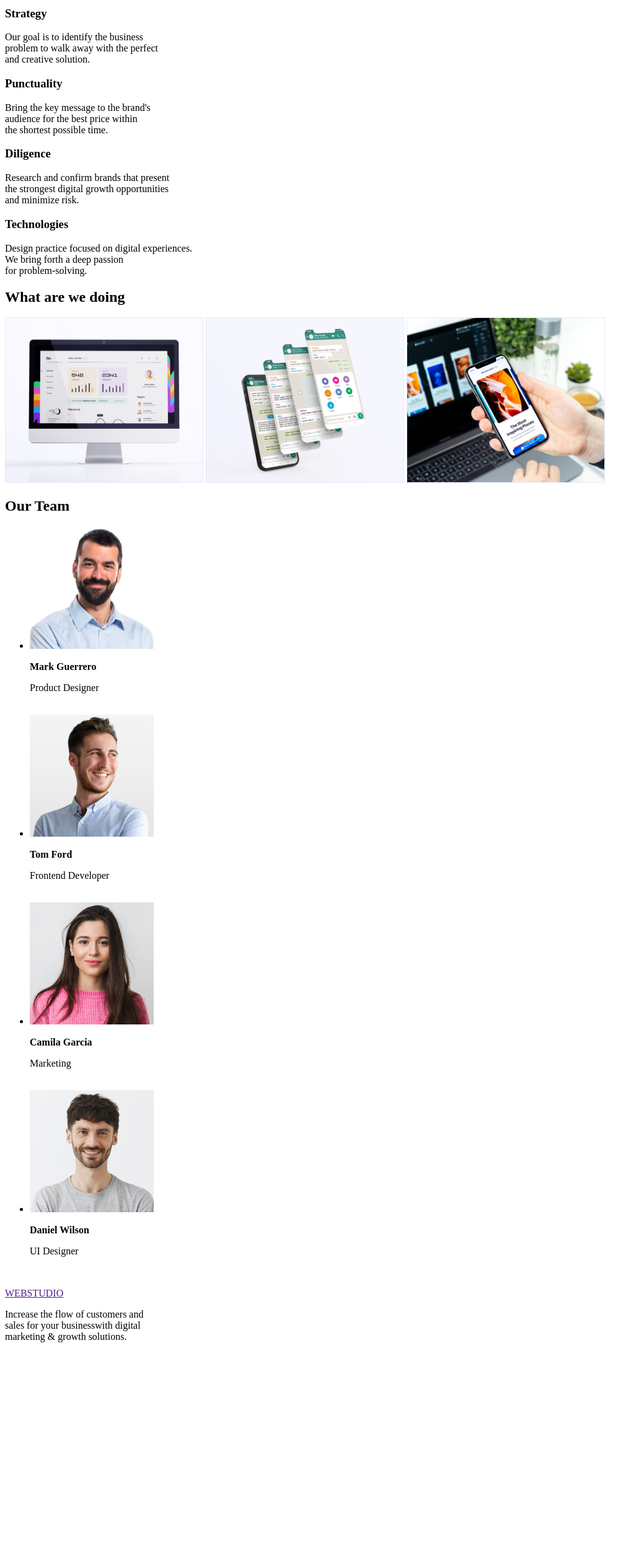
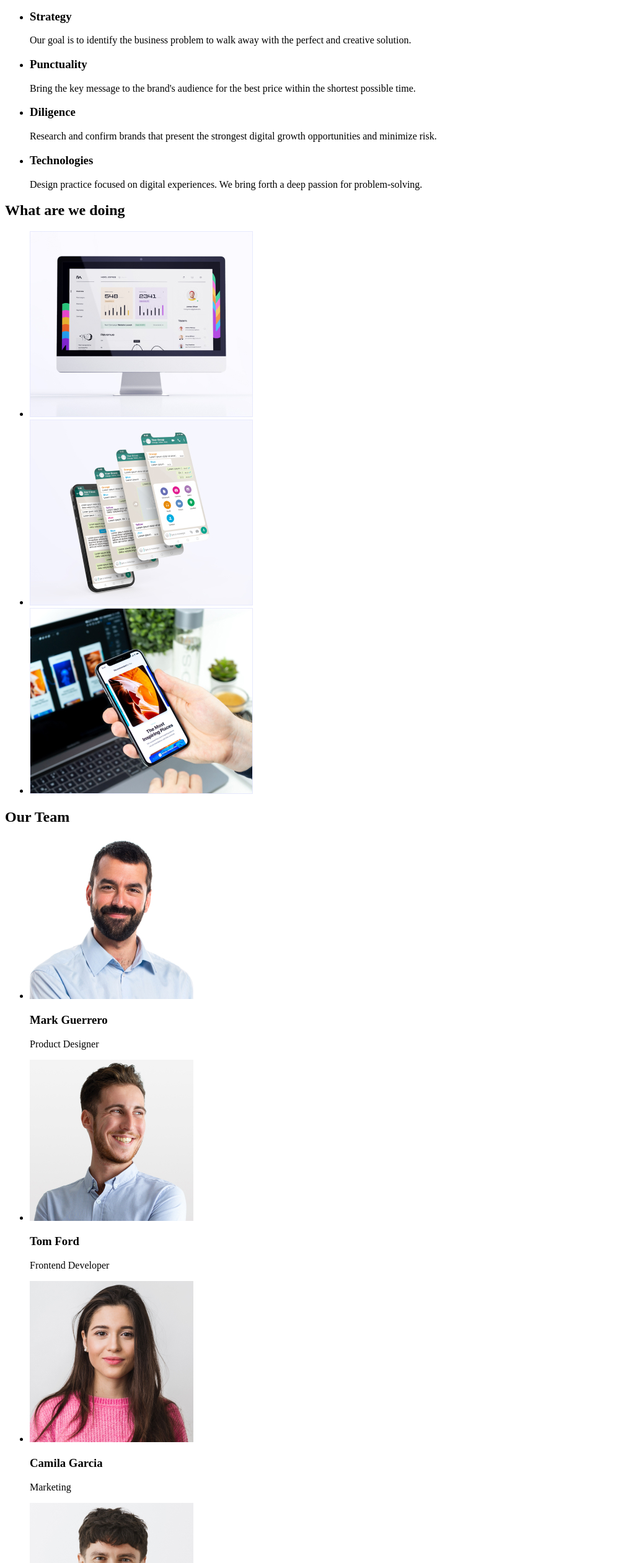
Before and after one commit to bohdan2332/goit-markup-hw-01, a plain HTML site: page index.html in a window 1280 px wide. Shown: the part 239-2761 px from the top of the page at 62% size, without its empty margins (0-1031 px from the left). Before the commit the page ends 2421 px from the top, so only its background shows below. Drawn offline with Linux system fonts and the light colour scheme.

Commit message:
homework_1
everything

```diff
--- a/index.html
+++ b/index.html
@@ -6,143 +6,101 @@
   </head>
   <body>
 <header>
-      <span class="logo__header"><a href="">WEBSTUDIO</a></span>
 
-       <!-- Main navigation -->
   <nav>
+    <a href="./index.html">WebStudio</a>
      <ul>
-
        <li><a href="">Studio</a></li>
        <li><a href="">Portfolio</a></li>
        <li><a href="">Contacts</a></li>
-
      </ul>
   </nav>
 
   <address>
-
-            <a>info@devstudio.com</a>
-            <a href="">+11 (000) 111-11-11</a>
-
+   <ul>
+     <li><a href="mailto:info@devstudio.com">info@devstudio.com</a></li>
+     <li><a href="tel:+110001111111">+11 (000) 111-11-11</a></li>
+   </ul>
   </address>
 
 </header>
-
-        <!-- Body section -->
-
  <main>
 
+    <section>
    <h1>Effective Solutions
      for Your Business</h1>
-
      <button type="button">Order Service</button>
-
-
-
-
-
-
-
-
-        </main>
-
-        <!-- Footer Section -->
-
-        <footer>
-
-        <h3>Strategy</h3>
-        <p>Our goal is to identify the business<br>
-           problem to walk away with the perfect<br>
-            and creative solution.</p>
-
-        <h3>Punctuality</h3>
-         <p>Bring the key message to the brand's<br>
-           audience for the best price within<br>
-            the shortest possible time.</p>
-
-
-         <h3>Diligence</h3>
-           <p>Research and confirm brands that present<br>
-             the strongest digital growth opportunities<br>
-              and minimize risk.</p>
-
-
-
-         <h3>Technologies</h3>
-          <p>Design practice focused on digital experiences.<br>
-             We bring forth a deep passion<br>
-              for problem-solving.</p>
-
-     <!-- Second Body Section -->
-
-          <h2>What are we doing</h2>
-          <img src="images/Rectangle 71.jpg" alt="iMac" width="320" />
-          <img src="images/Rectangle 71 (1).jpg" alt="A phone with mesadges" width="320" />
-          <img src="images/Rectangle 71 (2).jpg" alt="a phone and macbook on the table" width="320" />
-
+  </section>
 
   <section>
-
-        <h2>Our Team</h2>
-
     <ul>
 
       <li>
-
-        <img src="images/img.jpg" alt="Product Designer" width="200px" />
-          <p><b>Mark Guerrero</b></p>
-           <p>Product Designer</p><br>
-
-        </li>
-
-
-        <li>
-
-            <img src="images/img (1).jpg" alt="Frontend Developer" width="200px" />
-              <p><b>Tom Ford</b></p>
-               <p>Frontend Developer</p><br>
-
+        <h3>Strategy</h3>
+         <p>Our goal is to identify the business
+          problem to walk away with the perfect and creative solution. </p>
       </li>
 
       <li>
-
-            <img src="images/img (2).jpg" alt="Product Designer" width="200px" />
-
-
-           <p><b>Camila Garcia</b></p>
-           <p>Marketing</p><br>
-
+        <h3>Punctuality</h3>
+         <p>Bring the key message to the brand's audience for the best price within the shortest possible time.</p>
       </li>
 
       <li>
-
-      <img src="images/img (3).jpg" alt="Product Designer" width="200px" />
-
-      <p><b>Daniel Wilson</b></p>
-      <p>UI Designer</p><br>
-
-
+        <h3>Diligence</h3>
+         <p>Research and confirm brands that present the strongest digital growth opportunities and minimize risk.</p>
       </li>
 
-
+      <li>
+        <h3>Technologies</h3>
+         <p>Design practice focused on digital experiences. We bring forth a deep passion for problem-solving.</p>
+      </li>
 
     </ul>
-
   </section>
 
-     <span class="logo__footer"><a href="">WEBSTUDIO</a></span>
+  <section>
+    <h2>What are we doing</h2>
+      <ul>
+        <li><img src="./images/main_1.jpg" alt="Statistics" width="360" ></li>
+        <li><img src="./images/main_2.jpg" alt="Communication" width="360" ></li>
+        <li><img src="./images/main_3.jpg" alt="Work Progress" width="360" ></li>
+      </ul>
+  </section>
 
+   <section>
+    <h2>Our Team</h2>
+     <ul>
+      <li>
+        <img src="./images/stuff_1.jpg" alt="Product Designer" width="264">
+         <h3>Mark Guerrero</h3>
+          <p>Product Designer</p>
+      </li>
 
-   <P>Increase the flow of customers and<br>
-     sales for your businesswith digital<br>
-      marketing & growth solutions.</P>
+      <li>
+        <img src="./images/stuff_2.jpg" alt="Frontend Developer" width="264">
+         <h3>Tom Ford</h3>
+          <p>Frontend Developer</p>
+      </li>
 
+      <li>
+        <img src="./images/stuff_3.jpg" alt="Marketing" width="264">
+         <h3>Camila Garcia</h3>
+          <p>Marketing</p>
+      </li>
 
-
+      <li>
+        <img src="./images/stuff_4.jpg" alt="UI Designer" width="264">
+         <h3>Daniel Wilson</h3>
+          <p>UI Designer</p>
+        </li>
+     </ul>
+  </section>
+ </main>
+  <footer>
+    <a href="./index.html">WebStudio</a>
+     <p>Increase the flow of customers and sales for your business with digital marketing & growth solutions.</p>
   </footer>
 
-
-
   </body>
-
 </html>
```
Also changed, not shown: images/Rectangle 71 (1).jpg (deleted), images/Rectangle 71 (2).jpg (deleted), images/Rectangle 71.jpg (deleted), images/img (1) (1).png (deleted), images/img (1).jpg (deleted), images/img (2).jpg (deleted), images/img (3).jpg (deleted), images/img.jpg (deleted), images/main_1.jpg (added), images/main_2.jpg (added), images/main_3.jpg (added), images/stuff_1.jpg (added), images/stuff_2.jpg (added), images/stuff_3.jpg (added), 1 more files. Lines whose indentation alone changed are shown as unchanged.
